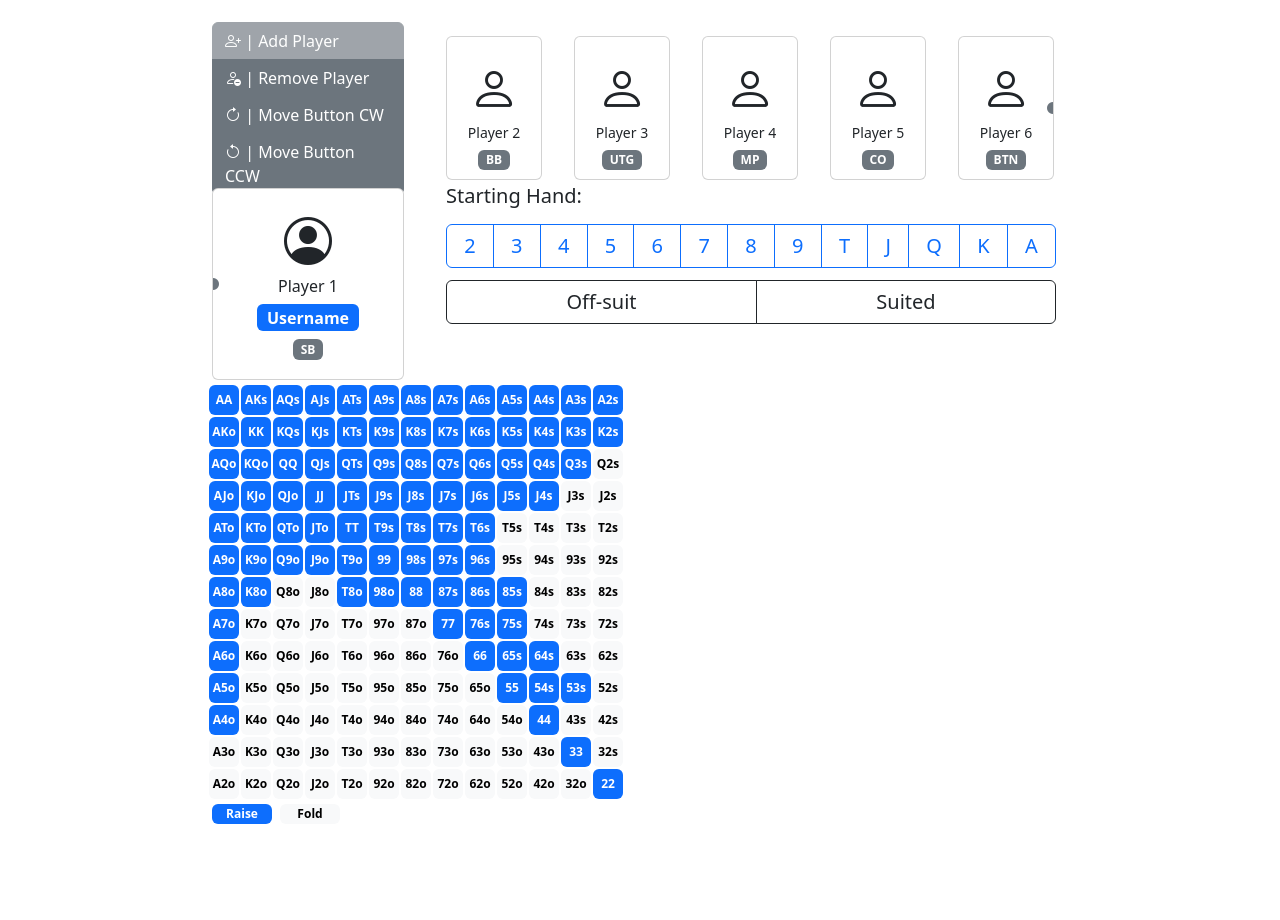
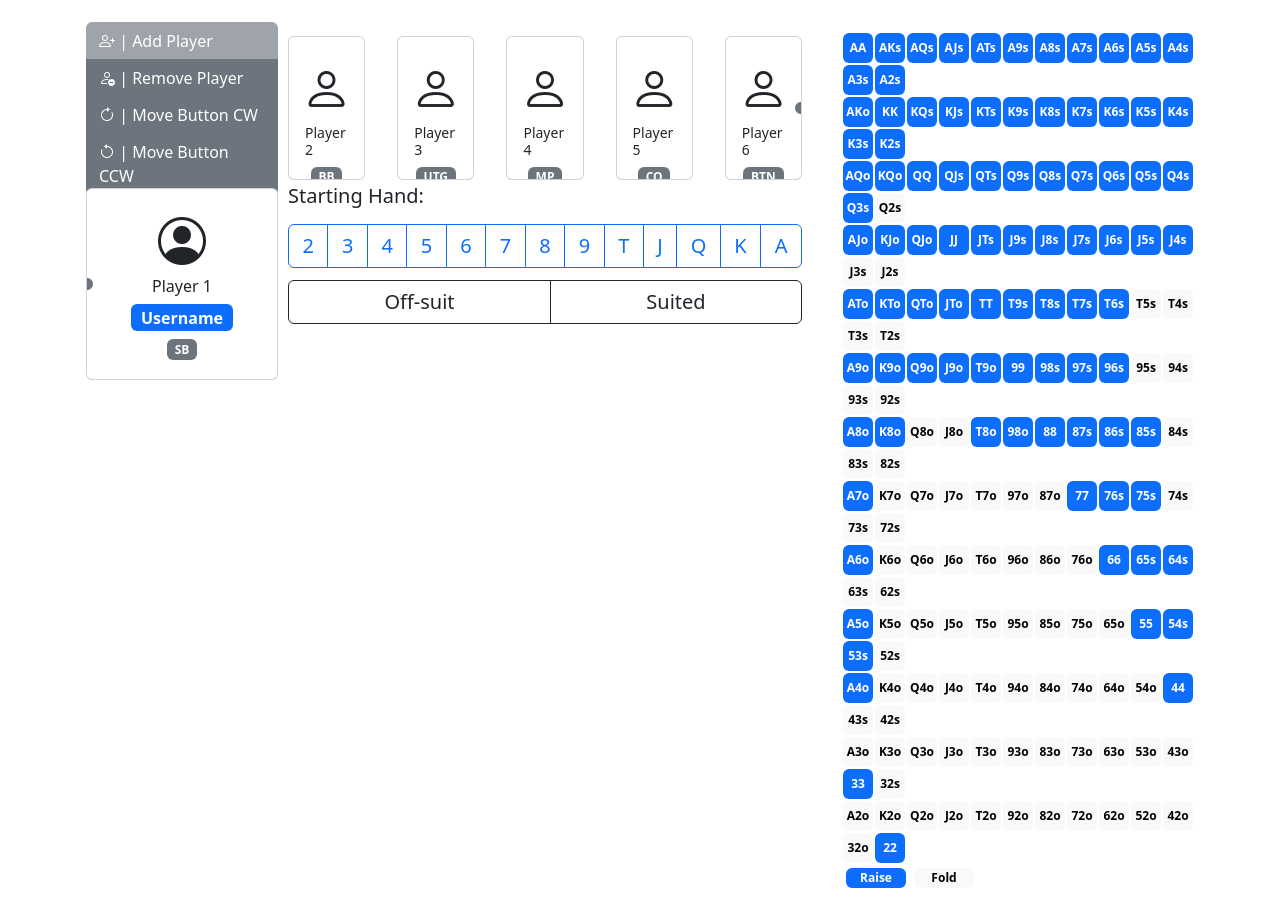
Before and after one commit to florianleca/poker-range-copilot, a Vue app: page / in a window 1280 px wide. Before the commit the page ends 856 px from the top, so only its background shows below. Built offline with nearby package versions, Linux system fonts and the light colour scheme.

Commit message:
grid with range on 2 rows

```diff
--- a/src/App.vue
+++ b/src/App.vue
@@ -1,5 +1,7 @@
 <template>
     <div class="container">
+        <div class="row">
+            <div class="col-8">
                 <div class="row">
                     <div class="col-3">
                         <options-buttons
@@ -26,14 +28,16 @@
                     <div class="col-9">
                         <cards/>
                     </div>
-
+                </div>
 
             </div>
-        <div class="row">
-            <div class="col">
+            <div class="col-4">
                 <range-chart :position="positionsData[nbPlayers][(buttonPosition)%nbPlayers]" :rfi="rfi"/>
+
             </div>
+
         </div>
+
     </div>
 
 
```
Lines whose indentation alone changed are shown as unchanged.
